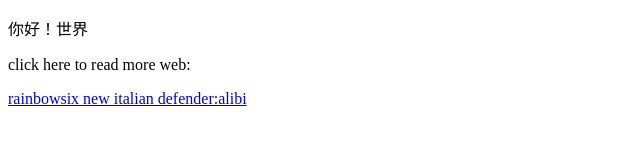
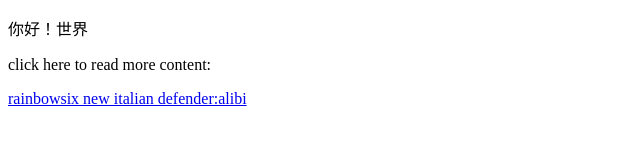
Before and after one commit to staxbe/staxbe.github.io, a plain HTML site: page index.html in a window 1280 px wide. Shown: the full height of the page, 0-640 px from the left. Drawn offline with Linux system fonts and the light colour scheme.

Commit message:
change a word

```diff
--- a/index.html
+++ b/index.html
@@ -10,7 +10,7 @@
   <!--主体开始-->
   <body>
     <p font-size:"24px">你好！世界</p>
-    <p>click here to read more web:</p>
+    <p>click here to read more content:</p>
     <p><a href="six.html" target="blank">rainbowsix new italian defender:alibi</a> </p>
   </body>
   <!--主体结束-->
```
